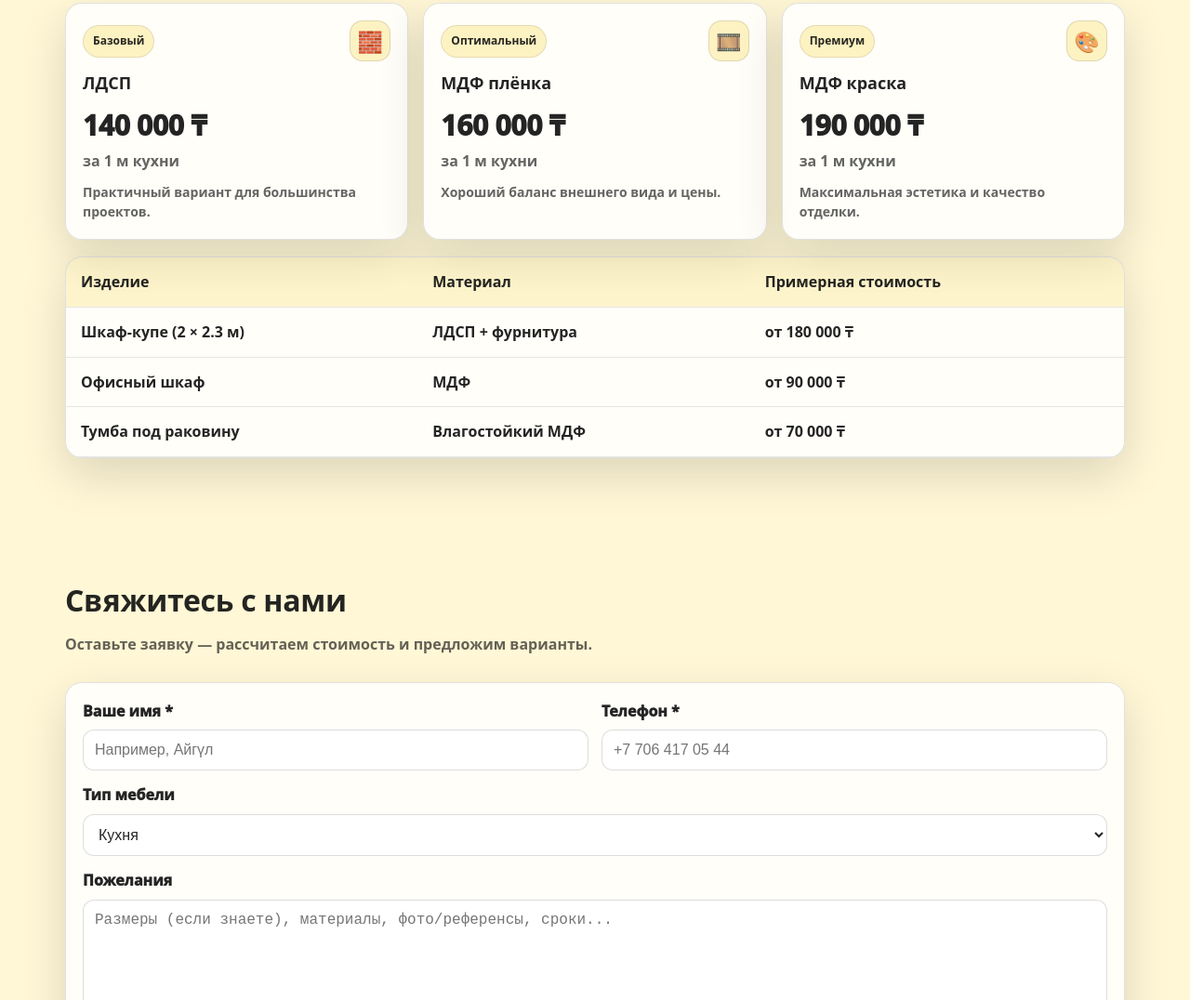
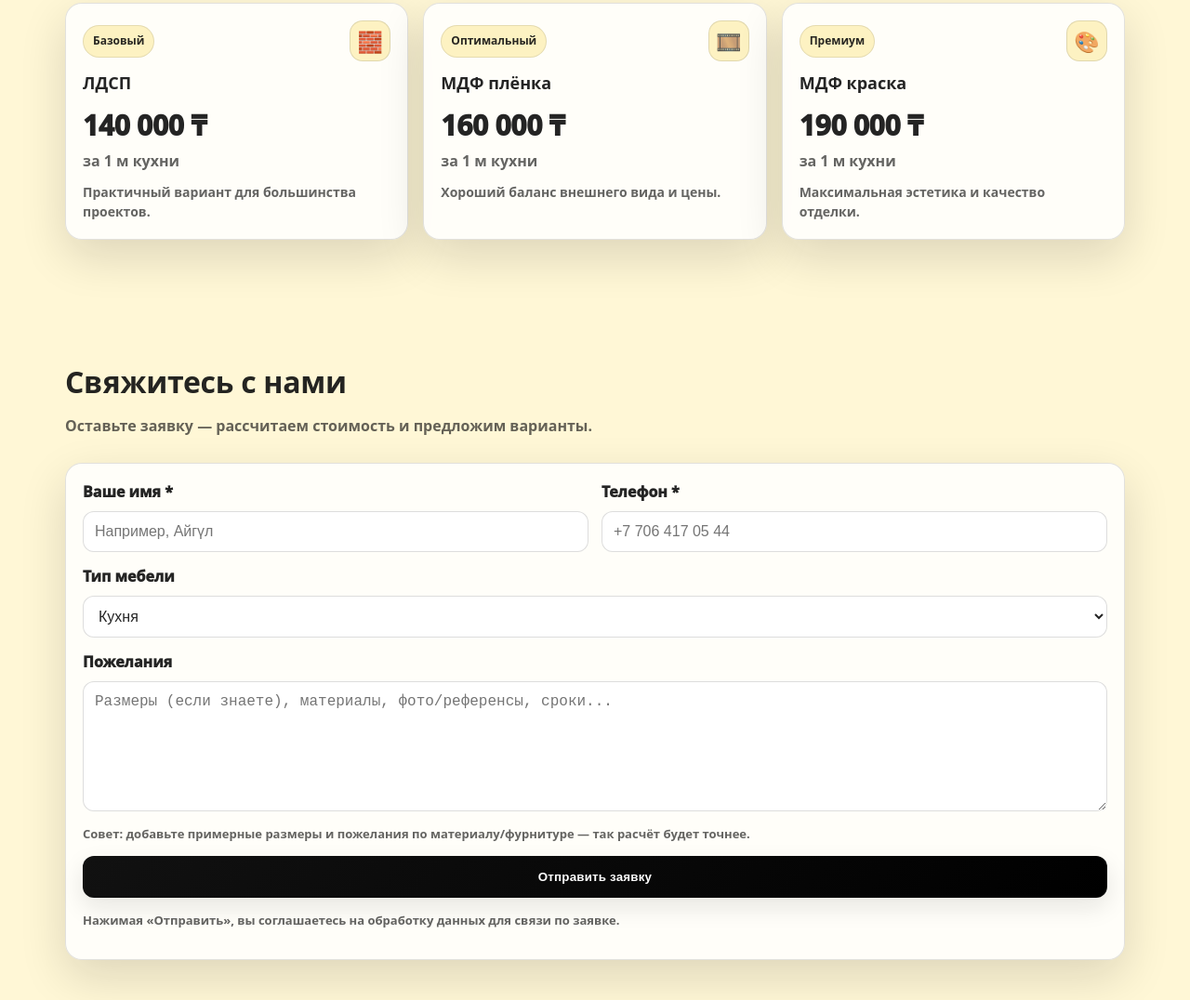
Before and after one commit to Tilekzhann/akhtan-ocenka, a plain HTML site: page index.html in a window 1280 px wide. Shown: the part 2300-3376 px from the top of the page at 93% size. Drawn offline with Linux system fonts and the light colour scheme.

Commit message:
Update index.html

```diff
--- a/index.html
+++ b/index.html
@@ -815,36 +815,6 @@
             <div class="hint">Максимальная эстетика и качество отделки.</div>
           </div>
         </div>
-
-        <!-- OPTIONAL: оставил вашу таблицу, если нужна -->
-        <div class="table-wrap" role="region" aria-label="Примеры цен на изделия" tabindex="0">
-          <table>
-            <thead>
-              <tr>
-                <th>Изделие</th>
-                <th>Материал</th>
-                <th>Примерная стоимость</th>
-              </tr>
-            </thead>
-            <tbody>
-              <tr>
-                <td>Шкаф-купе (2 × 2.3 м)</td>
-                <td>ЛДСП + фурнитура</td>
-                <td>от 180 000 ₸</td>
-              </tr>
-              <tr>
-                <td>Офисный шкаф</td>
-                <td>МДФ</td>
-                <td>от 90 000 ₸</td>
-              </tr>
-              <tr>
-                <td>Тумба под раковину</td>
-                <td>Влагостойкий МДФ</td>
-                <td>от 70 000 ₸</td>
-              </tr>
-            </tbody>
-          </table>
-        </div>
       </div>
     </section>
 
```
